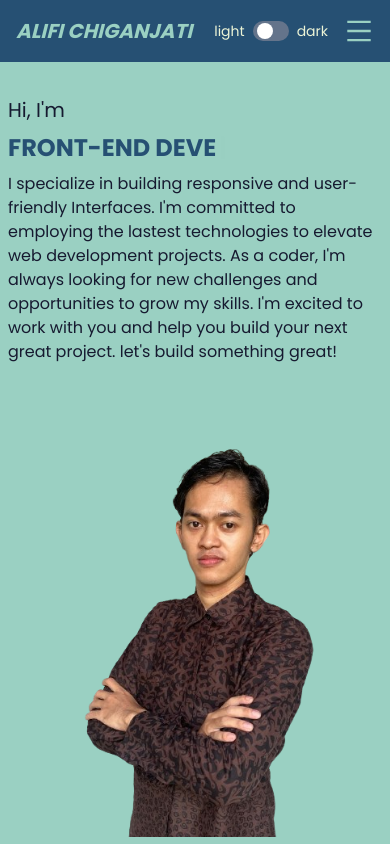
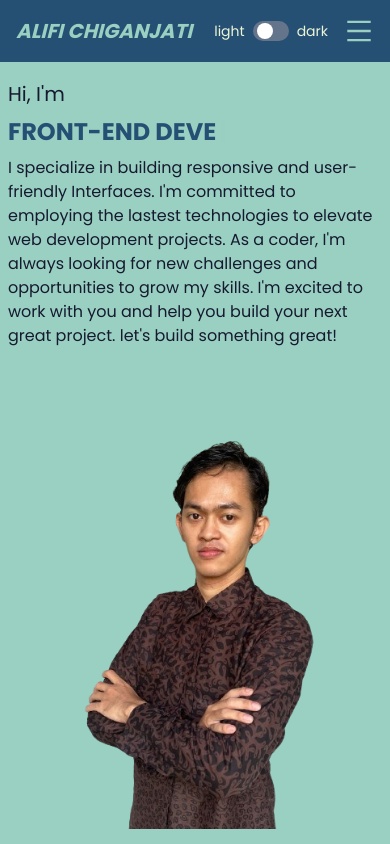
Before and after one commit to AlifiChiganjati/alifichiganjati.github.io, a React (Vite) app: page / in a window 390 px wide. Shown: the top 844 px of the page. Built offline with nearby package versions, Linux system fonts and the light colour scheme.

Commit message:
fix: padding top hero text

```diff
--- a/src/components/Fragments/HeroText.jsx
+++ b/src/components/Fragments/HeroText.jsx
@@ -19,7 +19,7 @@ const HeroText = ({
       data-aos-duration={dataAosDuration}
       data-aos-easing={dataAosEasing}
       data-aos-delay={dataAosDelay}
-      className="flex  flex-col px-2 pt-24 md:w-1/2 md:pt-0 lg:ml-2"
+      className="flex  flex-col px-2 pt-20 md:w-1/2 md:pt-0 lg:ml-2"
     >
       <p className="text-shadow-none mb-2 text-xl font-normal  normal-case text-dark-primary dark:text-dark-light md:text-2xl">
         Hi, I'm
```
